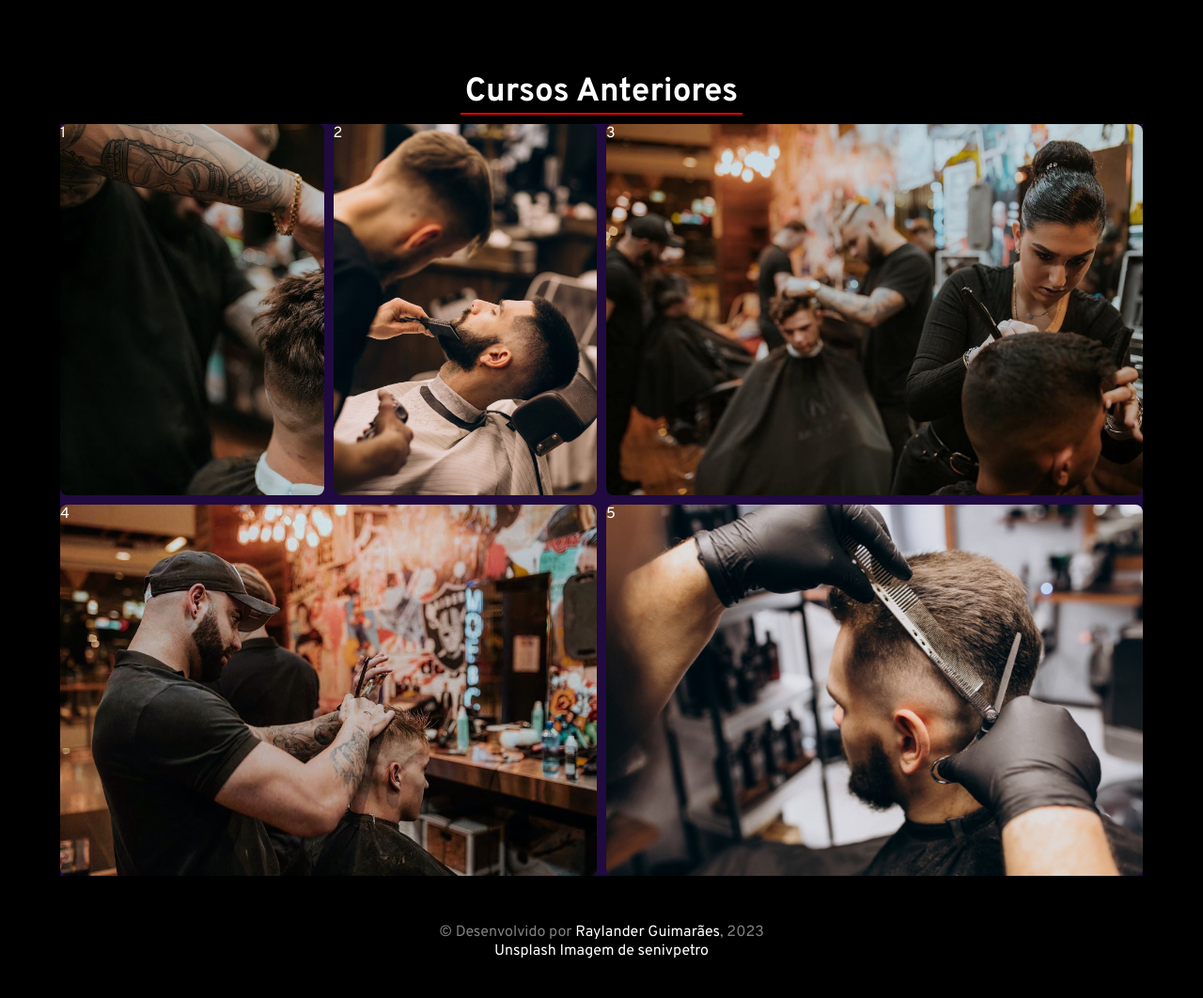
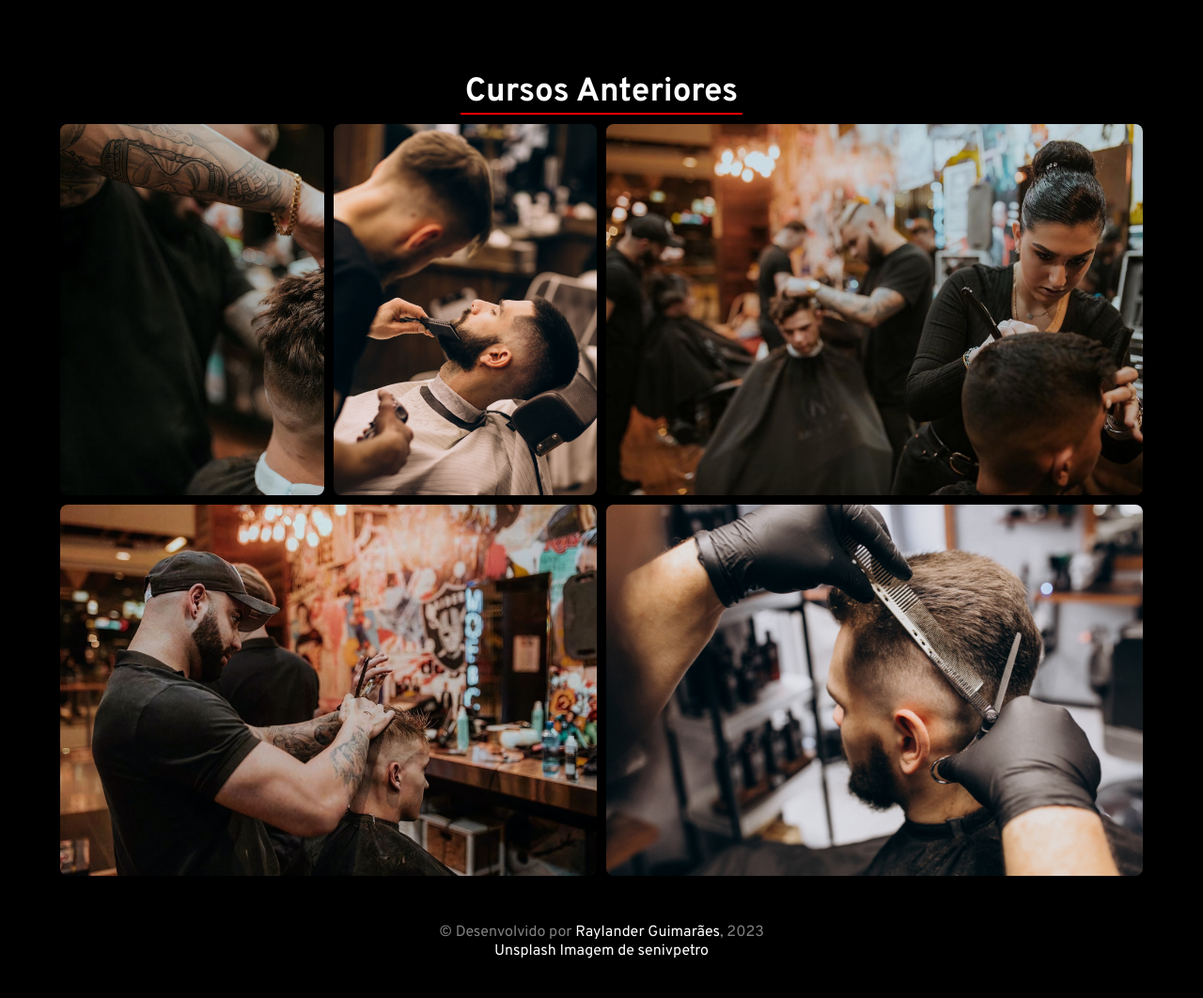
Before and after one commit to raylanderguimaraes/barbearia, a plain HTML site: page index.html in a window 1280 px wide. Shown: the part 1460-2522 px from the top of the page at 94% size. Drawn offline with nearby package versions, Linux system fonts and the light colour scheme.

Commit message:
retira background galeria

```diff
--- a/index.html
+++ b/index.html
@@ -120,11 +120,11 @@
 
 
             <div class="galery-container scrolling">
-                <div class="image image-item-1">1</div>
-                <div class="image image-item-2">2</div>
-                <div class="image image-item-3">3</div>
-                <div class="image image-item-4">4</div>
-                <div class="image image-item-5">5</div>
+                <div class="image image-item-1"></div>
+                <div class="image image-item-2"></div>
+                <div class="image image-item-3"></div>
+                <div class="image image-item-4"></div>
+                <div class="image image-item-5"></div>
 
             </div>
 
--- a/style.css
+++ b/style.css
@@ -248,7 +248,6 @@ hr {
 .galery-container {
     width: 90%;
     height: 100vh;
-    background:#200a3f;
     display: grid;
     margin: 10px auto;
     grid-template-rows: repeat( 4, 1fr);
@@ -262,10 +261,10 @@ hr {
         "image4 image4 image5 image5"
 }
 
-.image {
+/* .image {
     background: #d838f4;
 
-}
+} */
 
 .image-item-1 {
     grid-area: image1;
```
